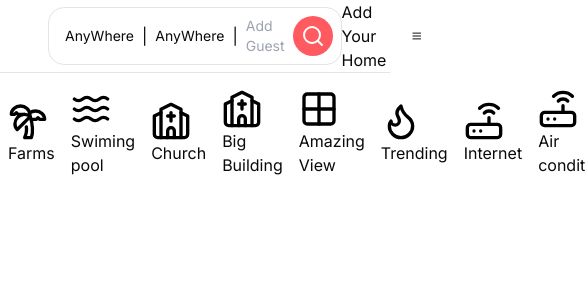
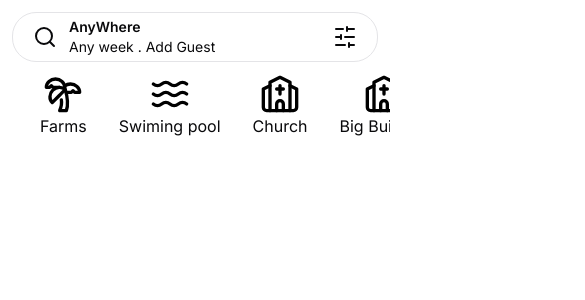
Before and after one commit to webdev-ashishk/airbnb-clone, a Next.js app: page / in a window 390 px wide. Shown: the top 300 px of the page, 585 px wide, since content can reach past the window. Built offline with nearby package versions, Linux system fonts and the light colour scheme.

Commit message:
working with MobileNav.tsx file

```diff
--- a/app/page.tsx
+++ b/app/page.tsx
@@ -1,10 +1,11 @@
-import Navbar from "@/components/base/Navbar";
+import MobileNav from "@/components/base/MobileNav";
 import Categories from "@/components/common/Categories";
 
 export default function Home() {
   return (
     <div>
-      <Navbar />
+      <MobileNav />
+      {/* <Navbar /> */}
       <Categories />
     </div>
   );
--- /dev/null
+++ b/components/base/MobileNav.tsx
@@ -0,0 +1,18 @@
+import { Search, SlidersHorizontal } from "lucide-react";
+
+const MobileNav = () => {
+  return (
+    <div className="flex justify-between items-center my-3 border rounded-3xl px-5  m-3">
+      <div className="flex justify-center items-center my-1">
+        <Search />
+        <div className="flex flex-col ml-3">
+          <span className="text-sm font-semibold">AnyWhere</span>
+          <span className="text-sm">Any week . Add Guest</span>
+        </div>
+      </div>
+      <SlidersHorizontal />
+    </div>
+  );
+};
+
+export default MobileNav;
--- a/components/base/Navbar.tsx
+++ b/components/base/Navbar.tsx
@@ -9,7 +9,7 @@ const Navbar = () => {
         <BrandLogo />
       </div>
 
-      <div className="flex items-center p-2 space-x-2 border rounded-2xl">
+      <div className="flex items-center p-1 space-x-2 border rounded-3xl">
         <span className="pl-2 text-sm">AnyWhere</span>
         <span>|</span>
         <span className="text-sm ">AnyWhere</span>
--- a/components/common/Categories.tsx
+++ b/components/common/Categories.tsx
@@ -3,9 +3,9 @@ import Image from "next/image";
 
 const Categories = () => {
   return (
-    <div className="flex items-center p-2 mt-2 space-x-4 mt-">
+    <div className="flex items-center px-10 pb-4 my-3 space-x-8 overflow-x-auto whitespace-nowrap">
       {categories.map((item) => (
-        <div key={item.id}>
+        <div key={item.id} className="flex flex-col items-center">
           <Image src={item.icon} width={40} height={40} alt={item.name} />
           <span>{item.name}</span>
         </div>
```
